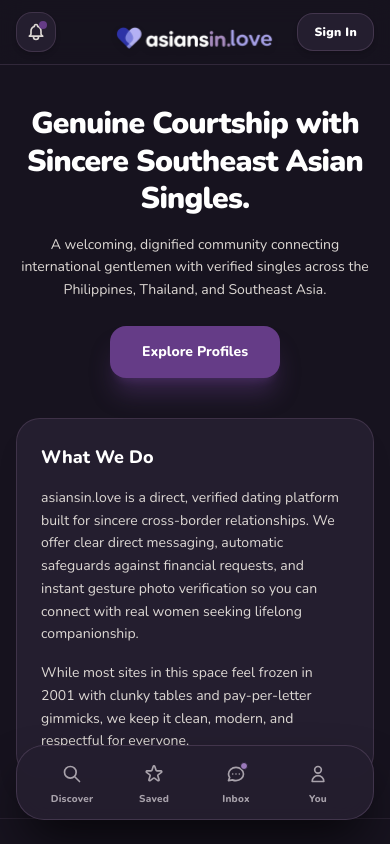
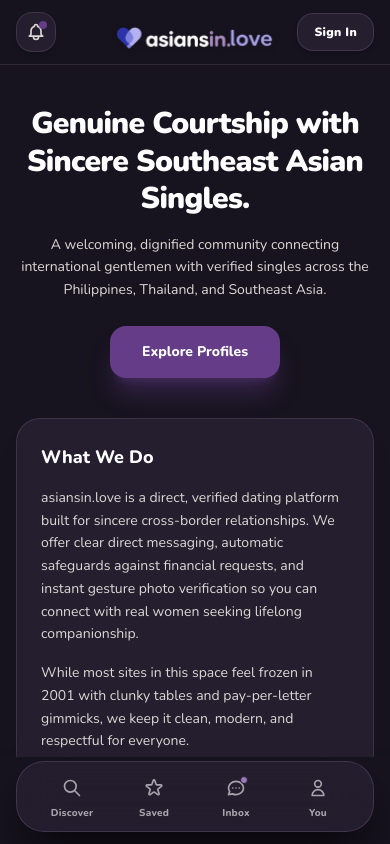
Before and after one commit to sandschristopher-png/asiansin-love, a Next.js app: page / in a window 390 px wide. Built offline with nearby package versions, Linux system fonts and the light colour scheme; no server answers.

Commit message:
fix: place bottom dock in natural flex boundary above browser bottom bar

```diff
--- a/components/BottomNav.tsx
+++ b/components/BottomNav.tsx
@@ -17,9 +17,9 @@ export function BottomNav() {
 
   return (
     <>
-      {/* Lifted comfortably above browser navigation bar */}
-      <div className="sm:hidden fixed bottom-6 left-0 right-0 z-50 px-4 pointer-events-none flex justify-center">
-        <nav className="pointer-events-auto bg-[#241E2F]/95 backdrop-blur-xl border border-[#725A7A]/40 rounded-[28px] px-3.5 py-2 shadow-2xl shadow-black/80 w-full max-w-sm transition-transform">
+      {/* Naturally flexed above bottom browser chrome with safe padding */}
+      <div className="sm:hidden flex-shrink-0 w-full z-40 px-4 pt-1 pb-3 pointer-events-none flex justify-center">
+        <nav className="pointer-events-auto bg-[#241E2F]/95 backdrop-blur-xl border border-[#725A7A]/40 rounded-[28px] px-3.5 py-1.5 shadow-2xl shadow-black/80 w-full max-w-sm transition-transform">
           <div className="grid grid-cols-4 items-center">
 
             {/* DISCOVER */}
```
